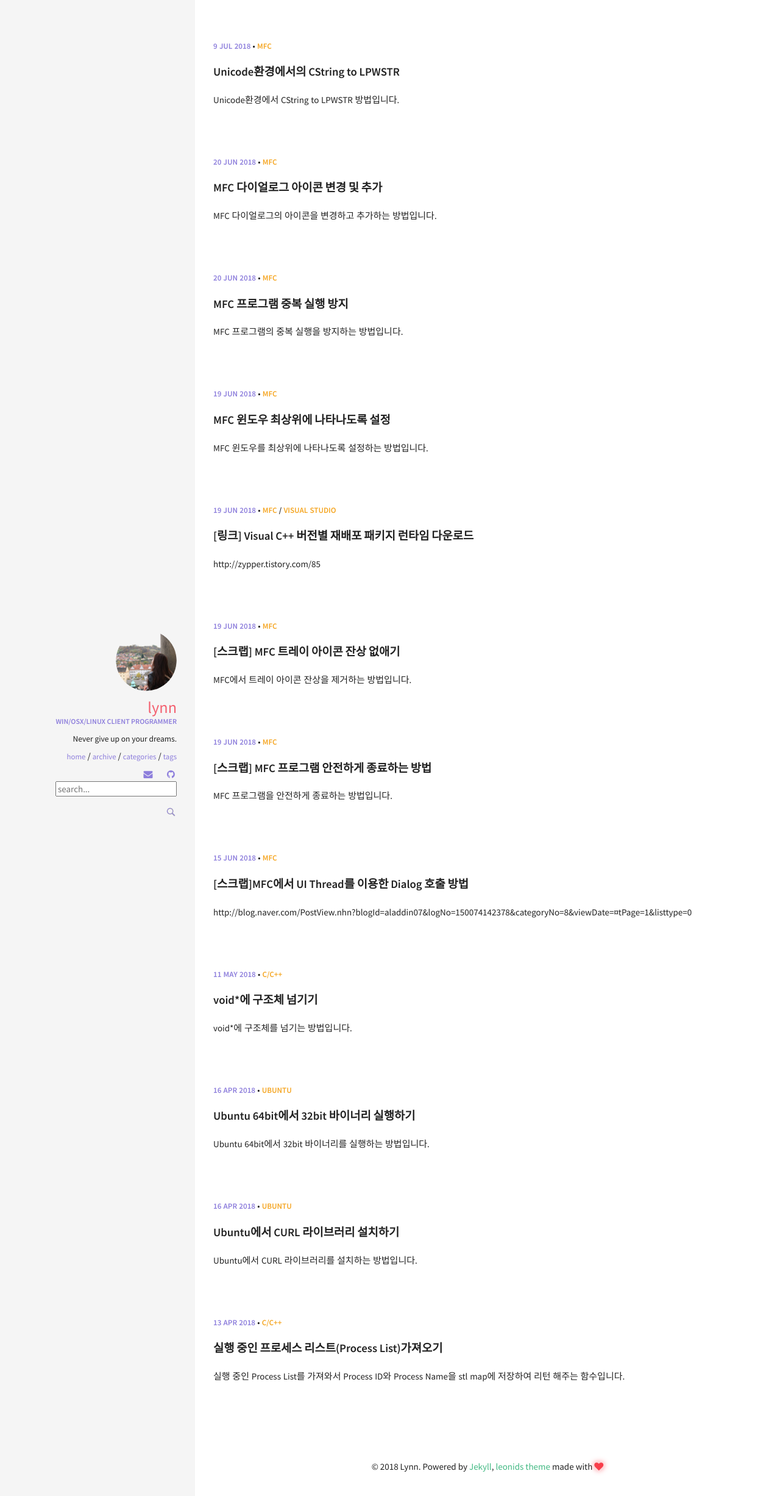
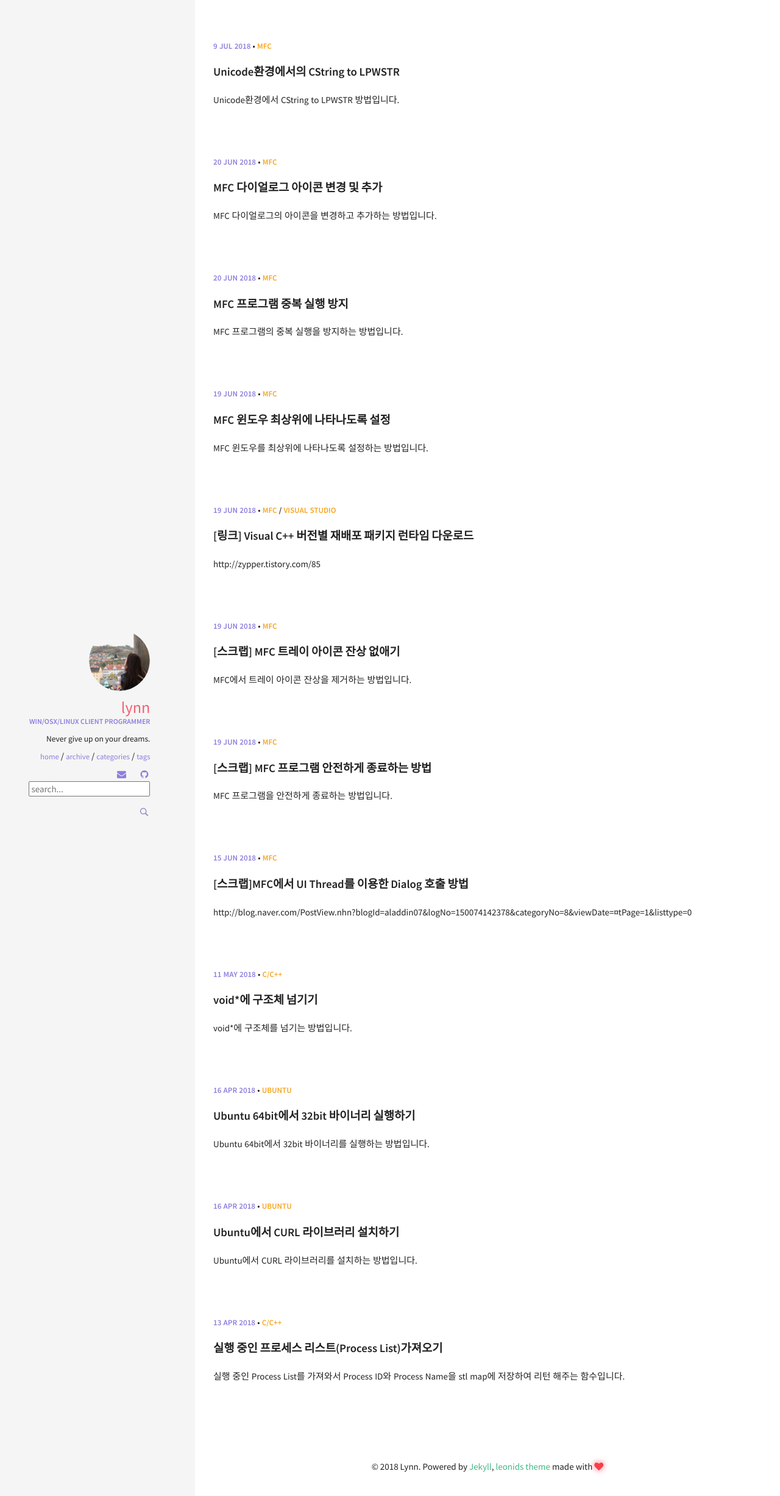
Before and after one commit to LynnBaek/LynnBaek, a Jekyll site: the page built from index.html, in a window 1280 px wide. Shown: the top 2453 px of the page at 61% size. Built offline with Jekyll 4.4.1, drawn with Linux system fonts in a browser that asks for light colours; the list of posts is cut into pages by our own code.

Commit message:
검색창 위치 변경

```diff
--- a/_includes/sidebar.html
+++ b/_includes/sidebar.html
@@ -20,10 +20,17 @@
     </ul>
   </nav>
   {% include social-links.html %}
-  <!— Html Elements for Search -->
-<div id="search-container">
-<input type="text" id="search-input" placeholder="search...">
-<ul id="results-container"></ul>
+	<div id="search-container">
+	<input type="text" id="search-input" placeholder="search...">
+	<ul id="results-container"></ul>
+	</div>
+	<a href="/search/"><img src="/img/purple_search_icon2.png" /></a>
+	</div>
+
+	<div id="results">
+  <h1><!-- `key` listing for `value` --></h1>
+
+  <ul class="results">
+    <!-- results lists -->
+  </ul>
 </div>
-  <a href="/search/"><img src="/img/purple_search_icon2.png" /></a>
-</div>
```
